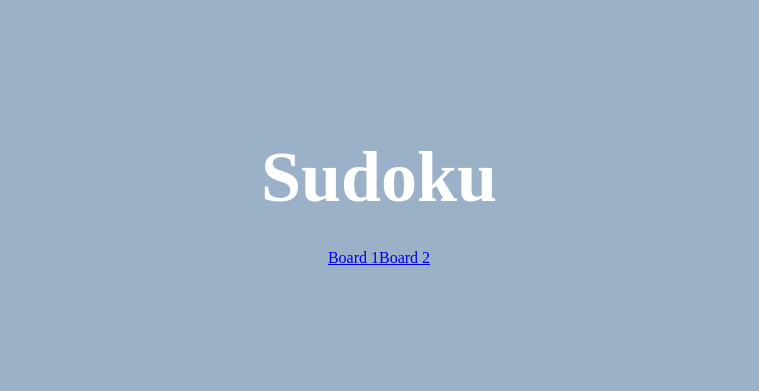
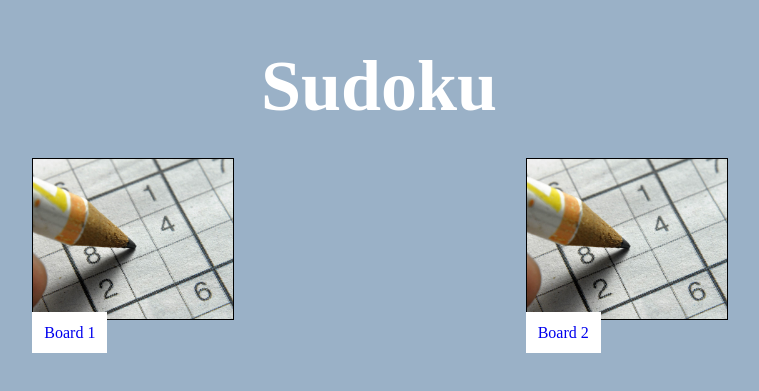
Before and after one commit to aayushraina3/sudoku, a website: page public/index.html in a window 1280 px wide. Shown: the part 199-590 px from the top of the page, without its empty margins (261-1020 px from the left). Drawn offline with Linux system fonts and the light colour scheme.

Commit message:
thumbnail

```diff
--- a/public/css/style.css
+++ b/public/css/style.css
@@ -142,5 +142,23 @@ body{
 .boards{
     width: 100%;
     display: flex;
-    justify-content: center;
+    flex-wrap: wrap;
+    justify-content: space-evenly;
 }
+
+.board-thumbnail{
+    height: 200px;
+    width: 200px;
+    background-color: rgb(154, 177, 199);
+}
+
+.board-thumbnail-img{
+    width: 100%;
+    border: 1px solid black;
+}
+
+.board-thumbnail-a{
+    text-decoration: none;
+    background-color: #fff;
+    padding: 12px;
+}
--- a/public/index.html
+++ b/public/index.html
@@ -11,8 +11,14 @@
     <div class="wrapper">
         <div class="heading">Sudoku</div>
         <div class="boards">
-            <div class="board-thumbnail"><a href="boards/board1">Board 1</a></div>
-            <div class="board-thumbnail"><a href="boards/board2">Board 2</a></div>
+            <div class="board-thumbnail">
+                <img class="board-thumbnail-img" src="images/sudoku.jpg" alt="Board 1">
+                <a class="board-thumbnail-a" href="boards/board1">Board 1</a>
+            </div>
+            <div class="board-thumbnail">
+                <img class="board-thumbnail-img" src="images/sudoku.jpg" alt="Board 2">
+                <a class="board-thumbnail-a" href="boards/board2">Board 2</a>
+            </div>
         </div>
     </div>
 </body>
```
Also changed, not shown: public/images/sudoku.jpg (added).
